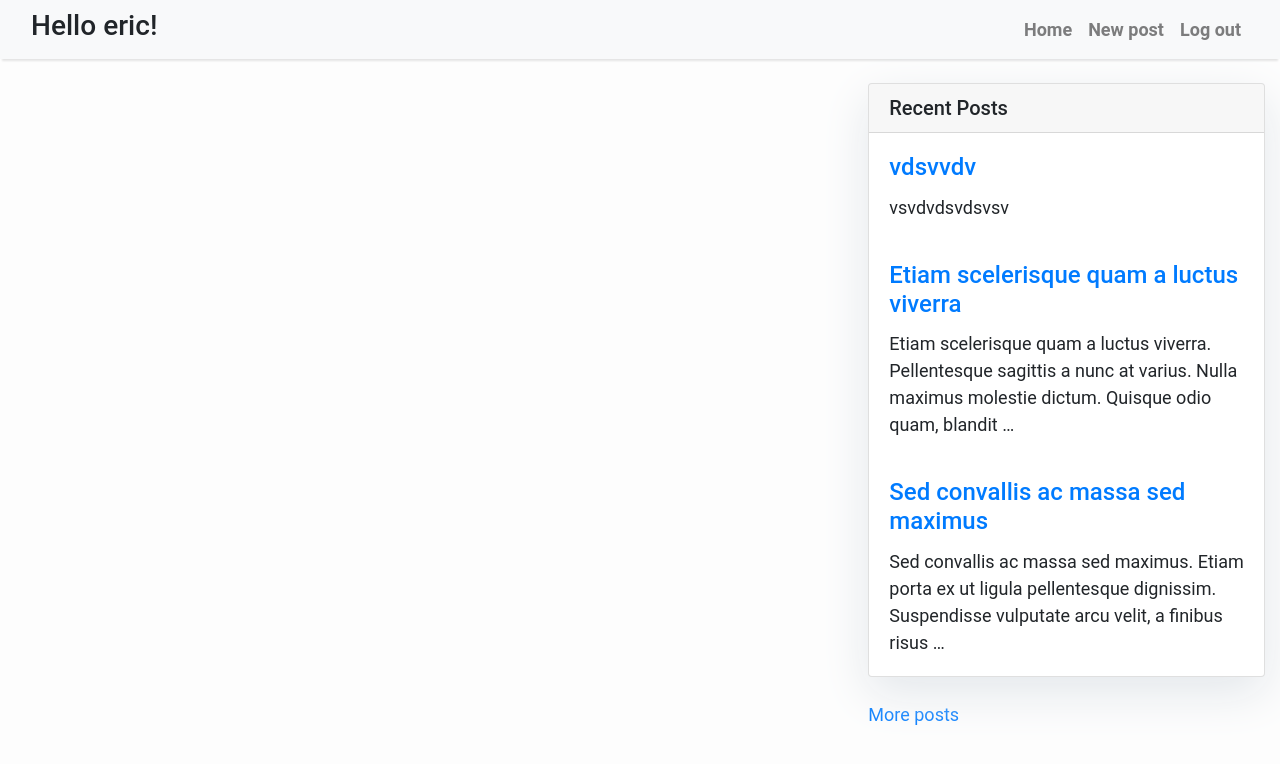
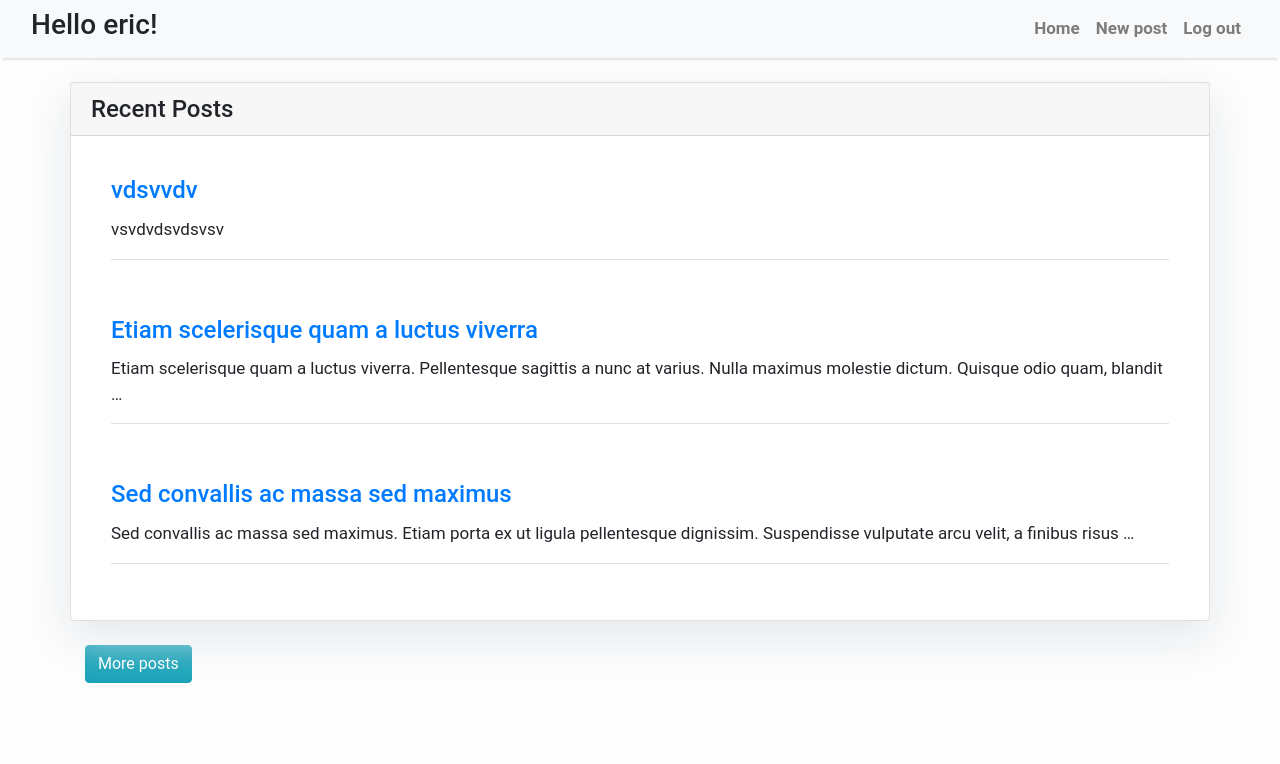
Before and after one commit to e-ranasinghe/test_assignment, a Django app: page / in a window 1280 px wide. Shown: the top 764 px of the page. Run offline with Django 3.2, Linux system fonts and the light colour scheme; a user stored in the database is signed in; data comes from the database, SQL or seed files in the repository; both versions use the stored data as it was after the commit; some libraries are stand-ins or nearby versions.

Commit message:
fixed sidebar made title bold if post is open

```diff
--- a/app/views.py
+++ b/app/views.py
@@ -13,7 +13,7 @@ from .models import Post
 @login_required
 def hello(request):
     posts = Post.objects.filter(published=True).order_by('-created_at')[:3]
-    return render(request, 'app/base.html', {'posts': posts})
+    return render(request, 'app/hello.html', {'posts': posts})
 
 
 @login_required
@@ -38,7 +38,6 @@ def next_posts(request):
 
 @login_required
 def post_new(request):
-    posts = Post.objects.filter(published=True).order_by('-created_at')[:3]
     if request.method == "POST":
         form = PostForm(request.POST)
         if form.is_valid():
@@ -50,11 +49,11 @@ def post_new(request):
             return redirect('post_detail', pk=post.pk)
     else:
         form = PostForm()
-    return render(request, 'app/post_new.html', {'form': form, 'posts': posts})
+    return render(request, 'app/post_new.html', {'form': form})
 
 
 @login_required
 def post_detail(request, pk):
     posts = Post.objects.filter(published=True).order_by('-created_at')[:3]
     post = get_object_or_404(Post, pk=pk)
-    return render(request, 'app/post_view.html', {'post': post, 'posts': posts})
+    return render(request, 'app/post_view.html', {'curr_post': post, 'posts': posts})
--- a/templates/app/base.html
+++ b/templates/app/base.html
@@ -18,6 +18,10 @@
         background-color: #fdfdfd;
     }
 
+    .card {
+            box-shadow: 0 16px 48px #E3E7EB;
+        }
+
     .shadow {
         box-shadow: 0 4px 2px -2px rgba(0, 0, 0, 0.1);
     }
@@ -34,7 +38,7 @@
                 aria-controls="navbarResponsive" aria-expanded="false" aria-label="Toggle navigation">
             <span class="navbar-toggler-icon"></span>
         </button>
-        <div class="collapse navbar-collapse" id="navbarResponsive">
+        <div class="collapse navbar-collapse " id="navbarResponsive">
             <ul class="navbar-nav ml-auto">
                 <li class="nav-item text-black">
                     <a class="nav-link text-black font-weight-bold" href="{% url 'hello' %}">Home</a>
@@ -49,11 +53,17 @@
         </div>
     </div>
 </nav>
-{% block sidebar %}
-    {% include 'app/sidebar.html' %}
-{% endblock sidebar %}
+
+
 {% block content %}
     <!-- Content Goes here -->
 {% endblock content %}
+
+{#{% block sidebar %}#}
+{#    {% include 'app/sidebar.html' %}#}
+{#{% endblock sidebar %}#}
+{#{% block content %}#}
+{#    <!-- Content Goes here -->#}
+{#{% endblock content %}#}
 </body>
 </html>
--- a/templates/app/sidebar.html
+++ b/templates/app/hello.html
@@ -1,33 +1,28 @@
-{#{% extends 'app/base.html' %}#}
+{% extends 'app/base.html' %}
 
-{#{% block title %} Home {% endblock title %}#}
+{% block title %} Home {% endblock title %}
 
-<style>
-    body {
-        font-family: "Roboto", sans-serif;
-        font-size: 18px;
-        background-color: #fdfdfd;
-    }
+{% block content %}
 
-    .card {
-        box-shadow: 0 16px 48px #E3E7EB;
-    }
-</style>
-
-{% block sidebar %}
-    <div class="col-md-4 float-right ">
-        <div id="posts" class="card my-4">
-            <h5 class="card-header">Recent Posts</h5>
-            {% for post in posts %}
-                <div class="card-body">
-                    <h4 class="card-title"><a href="{% url 'post_detail' pk=post.pk %}">{{ post.title }}</a></h4>
-                    <p class="card-text text">{{ post.content|truncatewords:20 }}</p>
-                    {#                                    <span> {{ post.created_at }}</span>#}
+    <div class="container">
+        <div class="row justify-content-center">
+            <div class="card my-4 content-main ">
+            <h4 class="card-header">Recent Posts</h4>
+                <div id="posts" class="card-body">
+                    {% for post in posts %}
+                        <div class="card-body">
+                            <h4 class="card-title"><a href="{% url 'post_detail' pk=post.pk %}">{{ post.title }}</a>
+                            </h4>
+                            <p class="card-text">{{ post.content|truncatewords:20 }}</p>
+                            {#                                    <span> {{ post.created_at }}</span>#}
+                            <div class="border-top my-3"></div>
+                        </div>
+                    {% endfor %}
                 </div>
-            {% endfor %}
+            </div>
         </div>
         <div>
-            <a id="nextPosts" href="javascript:void(0);" data-page="2">More posts</a>
+            <a class="btn btn-info mb-3" id="nextPosts" href="javascript:void(0);" data-page="2">More posts</a>
         </div>
     </div>
 
@@ -60,4 +55,4 @@
         }(jQuery));
     </script>
 
-{% endblock sidebar %}
+{% endblock content %}
--- a/templates/app/posts.html
+++ b/templates/app/posts.html
@@ -1,7 +1,8 @@
 {% for post in posts %}
     <div class="card-body">
-        <h3 class="card-title"><a href="{% url 'post_detail' pk=post.pk %}">{{ post.title }}</a></h3>
+        <h4 class="card-title"><a href="{% url 'post_detail' pk=post.pk %}">{{ post.title }}</a></h4>
         <p class="card-text">{{ post.content|truncatewords:20 }}</p>
 {#                                    <span> {{ post.created_at }}</span>#}
+    <div class="border-top my-3"></div>
     </div>
 {% endfor %}
```
Also changed, not shown: templates/app/post_new.html (+10 -8 lines), templates/app/post_view.html (+30 -7 lines), templates/registration/login.html (+15 -11 lines), db.sqlite3.
